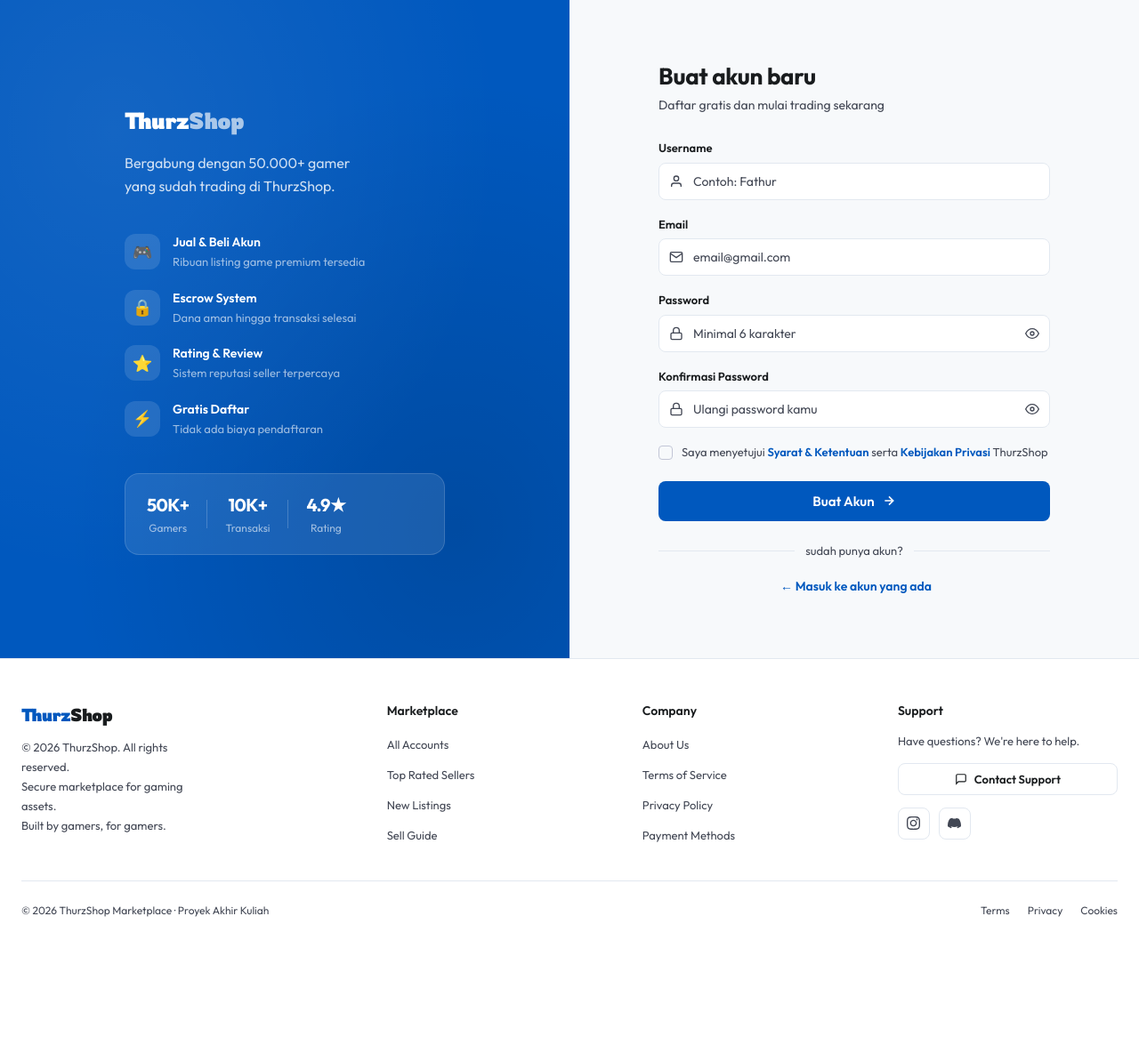
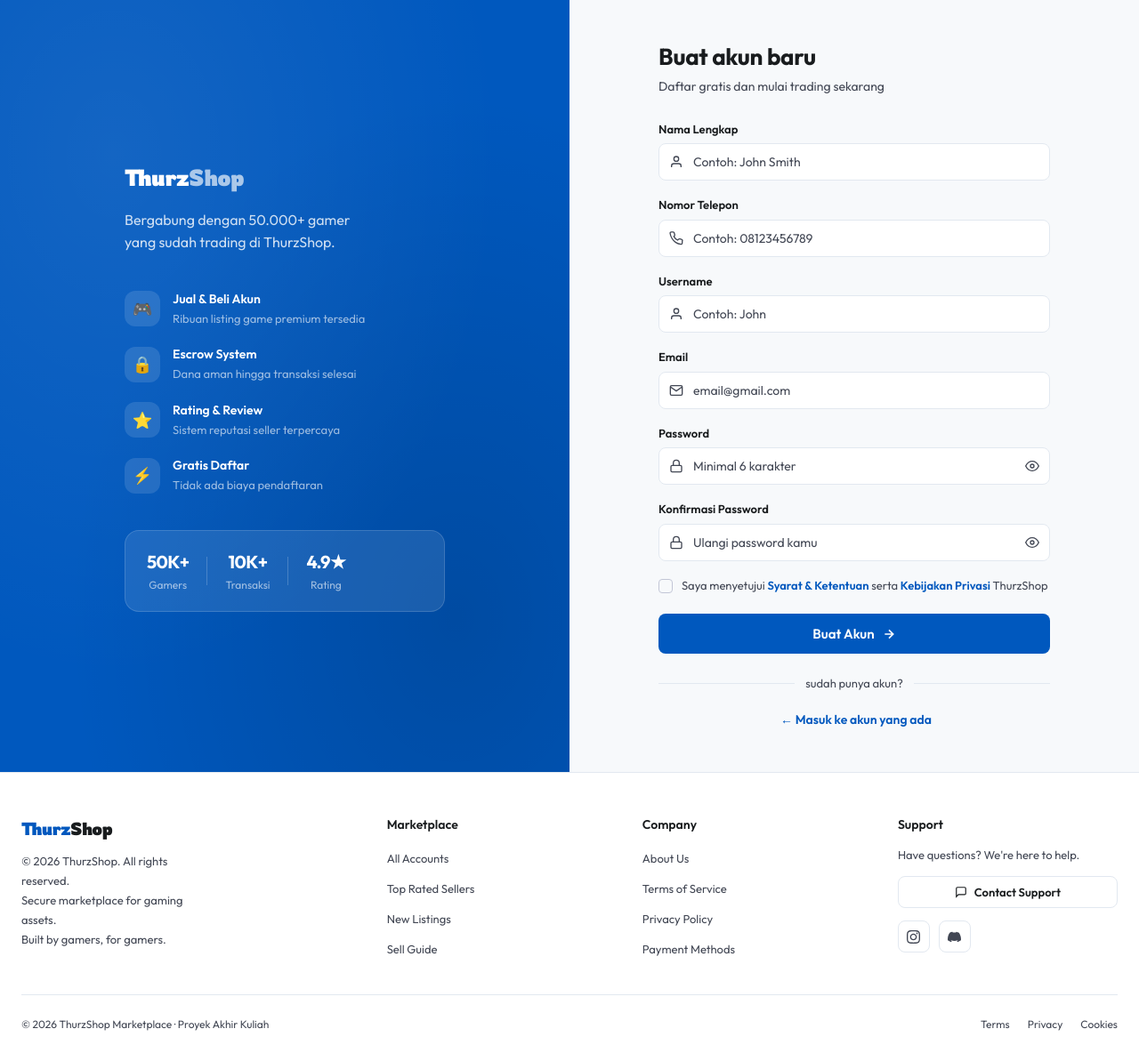
Before and after one commit to FaThurzz/WebAkhirPPW, a PHP site: page /pages/register.php in a window 1280 px wide. Shown: the part 61-1254 px from the top of the page at 89% size. Before the commit the page ends 1092 px from the top, so only its background shows below. Run offline with PHP 8.4, Linux system fonts and the light colour scheme.

Commit message:
fix regis

```diff
--- a/public_html/assets/page/js/register.js
+++ b/public_html/assets/page/js/register.js
@@ -26,6 +26,36 @@ document.addEventListener('DOMContentLoaded', () => {
     if (state === 'invalid') { el.classList.add('invalid'); el.textContent = '✗'; }
     if (state === 'none')    { el.textContent = ''; }
   }
+
+  /* ── Nama Lengkap: live validation ──────────── */
+  const fullNameInput = document.getElementById('full_name');
+  fullNameInput?.addEventListener('input', () => {
+    const val = fullNameInput.value.trim();
+    clearError('group-full_name');
+    if (!val) {
+      setCheck('check-full_name', 'none');
+    } else if (val.length < 3) {
+      setError('group-full_name', 'err-full_name', 'Minimal 3 karakter.');
+      setCheck('check-full_name', 'invalid');
+    } else {
+      setCheck('check-full_name', 'valid');
+    }
+  });
+
+  /* ── Nomor Telepon: live validation ──────────── */
+  const phoneInput = document.getElementById('phone_number');
+  phoneInput?.addEventListener('input', () => {
+    const val = phoneInput.value.trim();
+    clearError('group-phone_number');
+    if (!val) {
+      setCheck('check-phone_number', 'none');
+    } else if (!/^[0-9+\-\s]{8,15}$/.test(val)) {
+      setError('group-phone_number', 'err-phone_number', 'Format nomor telepon tidak valid.');
+      setCheck('check-phone_number', 'invalid');
+    } else {
+      setCheck('check-phone_number', 'valid');
+    }
+  });
 
   /* ── Username: live validation ───────────────── */
   const usernameInput = document.getElementById('username');
@@ -149,6 +179,8 @@ document.addEventListener('DOMContentLoaded', () => {
     registerForm.addEventListener('submit', (e) => {
       let valid = true;
 
+      const fullName    = fullNameInput?.value.trim()     ?? '';
+      const phone       = phoneInput?.value.trim()         ?? '';
       const username = usernameInput?.value.trim()    ?? '';
       const email    = emailInput?.value.trim()        ?? '';
       const password = passwordInput?.value            ?? '';
@@ -156,9 +188,17 @@ document.addEventListener('DOMContentLoaded', () => {
       const terms    = document.getElementById('terms')?.checked;
 
       // Reset semua error
-      ['group-username','group-email','group-password','group-password2','group-terms']
+      ['group-full_name','group-phone_number','group-username','group-email','group-password','group-password2','group-terms']
         .forEach(id => clearError(id));
 
+      if (!fullName || fullName.length < 3) {
+        setError('group-full_name', 'err-full_name', fullName ? 'Minimal 3 karakter.' : 'Nama lengkap tidak boleh kosong.');
+        valid = false;
+      }
+      if (!phone || !/^[0-9+\-\s]{8,15}$/.test(phone)) {
+        setError('group-phone_number', 'err-phone_number', phone ? 'Format nomor telepon tidak valid.' : 'Nomor telepon tidak boleh kosong.');
+        valid = false;
+      }
       if (!username || username.length < 3 || !/^[a-zA-Z0-9_]+$/.test(username)) {
         setError('group-username', 'err-username', username ? 'Username tidak valid.' : 'Username tidak boleh kosong.');
         valid = false;
--- a/public_html/pages/register.php
+++ b/public_html/pages/register.php
@@ -13,12 +13,26 @@ $errors  = [];
 $success = false;
 
 if ($_SERVER['REQUEST_METHOD'] === 'POST') {
-    $username  = trim($_POST['username']  ?? '');
-    $email     = trim($_POST['email']     ?? '');
-    $password  = $_POST['password']       ?? '';
-    $password2 = $_POST['password2']      ?? '';
+    $username     = trim($_POST['username']     ?? '');
+    $email        = trim($_POST['email']        ?? '');
+    $password     = $_POST['password']          ?? '';
+    $password2    = $_POST['password2']         ?? '';
+    $full_name    = trim($_POST['full_name']    ?? '');
+    $phone_number = trim($_POST['phone_number'] ?? '');
 
     // Validasi
+    if (empty($full_name)) {
+        $errors['full_name'] = 'Nama lengkap tidak boleh kosong.';
+    } elseif (strlen($full_name) < 3) {
+        $errors['full_name'] = 'Nama lengkap minimal 3 karakter.';
+    }
+
+    if (empty($phone_number)) {
+        $errors['phone_number'] = 'Nomor telepon tidak boleh kosong.';
+    } elseif (!preg_match('/^[0-9+\-\s]{8,15}$/', $phone_number)) {
+        $errors['phone_number'] = 'Format nomor telepon tidak valid.';
+    }
+
     if (empty($username)) {
         $errors['username'] = 'Username tidak boleh kosong.';
     } elseif (strlen($username) < 3) {
@@ -47,21 +61,21 @@ if ($_SERVER['REQUEST_METHOD'] === 'POST') {
 
     // Cek duplikat username / email
     if (empty($errors)) {
-        $stmt = $conn->prepare("SELECT id FROM users WHERE username = ? OR email = ? LIMIT 1");
+        $stmt = $conn->prepare("SELECT ID_User FROM users WHERE username = ? OR email = ? LIMIT 1");
         $stmt->bind_param('ss', $username, $email);
         $stmt->execute();
         $stmt->store_result();
 
         if ($stmt->num_rows > 0) {
             // Cek mana yang duplikat
-            $stmtU = $conn->prepare("SELECT id FROM users WHERE username = ? LIMIT 1");
+            $stmtU = $conn->prepare("SELECT ID_User FROM users WHERE username = ? LIMIT 1");
             $stmtU->bind_param('s', $username);
             $stmtU->execute();
             $stmtU->store_result();
             if ($stmtU->num_rows > 0) $errors['username'] = 'Username sudah digunakan.';
             $stmtU->close();
 
-            $stmtE = $conn->prepare("SELECT id FROM users WHERE email = ? LIMIT 1");
+            $stmtE = $conn->prepare("SELECT ID_User FROM users WHERE email = ? LIMIT 1");
             $stmtE->bind_param('s', $email);
             $stmtE->execute();
             $stmtE->store_result();
@@ -75,8 +89,8 @@ if ($_SERVER['REQUEST_METHOD'] === 'POST') {
     if (empty($errors)) {
         $hashed = password_hash($password, PASSWORD_DEFAULT);
         $role   = 'user';
-        $stmt   = $conn->prepare("INSERT INTO users (username, email, password, role) VALUES (?, ?, ?, ?)");
-        $stmt->bind_param('ssss', $username, $email, $hashed, $role);
+        $stmt   = $conn->prepare("INSERT INTO users (username, email, password, full_name, phone_number, role) VALUES (?, ?, ?, ?, ?, ?)");
+        $stmt->bind_param('ssssss', $username, $email, $hashed, $full_name, $phone_number, $role);
 
         if ($stmt->execute()) {
             $success = true;
@@ -193,6 +207,43 @@ include '../includes/header.php';
 
       <form method="POST" action="register.php" class="login-form" id="registerForm" novalidate>
 
+        <!-- Nama Lengkap -->
+        <div class="form-group <?php echo isset($errors['full_name']) ? 'has-error' : ''; ?>" id="group-full_name">
+          <label class="form-label" for="full_name">Nama Lengkap</label>
+          <div class="form-input-wrap">
+            <svg class="form-icon" width="16" height="16" fill="none" stroke="currentColor" stroke-width="2" viewBox="0 0 24 24">
+              <path d="M20 21v-2a4 4 0 0 0-4-4H8a4 4 0 0 0-4 4v2"/>
+              <circle cx="12" cy="7" r="4"/>
+            </svg>
+            <input type="text" id="full_name" name="full_name" class="form-input"
+              placeholder="Contoh: John Smith"
+              value="<?php echo htmlspecialchars($_POST['full_name'] ?? ''); ?>"
+              autocomplete="name" required />
+            <span class="form-input-check" id="check-full_name"></span>
+          </div>
+          <span class="form-error-msg" id="err-full_name">
+            <?php echo htmlspecialchars($errors['full_name'] ?? ''); ?>
+          </span>
+        </div>
+
+        <!-- Nomor Telepon -->
+        <div class="form-group <?php echo isset($errors['phone_number']) ? 'has-error' : ''; ?>" id="group-phone_number">
+          <label class="form-label" for="phone_number">Nomor Telepon</label>
+          <div class="form-input-wrap">
+            <svg class="form-icon" width="16" height="16" fill="none" stroke="currentColor" stroke-width="2" viewBox="0 0 24 24">
+              <path d="M22 16.92v3a2 2 0 0 1-2.18 2 19.79 19.79 0 0 1-8.63-3.07A19.5 19.5 0 0 1 4.69 12 19.79 19.79 0 0 1 1.61 3.4 2 2 0 0 1 3.6 1.22h3a2 2 0 0 1 2 1.72c.127.96.361 1.903.7 2.81a2 2 0 0 1-.45 2.11L7.91 8.77a16 16 0 0 0 6.29 6.29l1.62-1.62a2 2 0 0 1 2.11-.45c.907.339 1.85.573 2.81.7A2 2 0 0 1 22 16.92z"/>
+            </svg>
+            <input type="tel" id="phone_number" name="phone_number" class="form-input"
+              placeholder="Contoh: 08123456789"
+              value="<?php echo htmlspecialchars($_POST['phone_number'] ?? ''); ?>"
+              autocomplete="tel" required />
+            <span class="form-input-check" id="check-phone_number"></span>
+          </div>
+          <span class="form-error-msg" id="err-phone_number">
+            <?php echo htmlspecialchars($errors['phone_number'] ?? ''); ?>
+          </span>
+        </div>
+
         <!-- Username -->
         <div class="form-group <?php echo isset($errors['username']) ? 'has-error' : ''; ?>" id="group-username">
           <label class="form-label" for="username">Username</label>
@@ -202,7 +253,7 @@ include '../includes/header.php';
               <circle cx="12" cy="7" r="4"/>
             </svg>
             <input type="text" id="username" name="username" class="form-input"
-              placeholder="Contoh: Fathur"
+              placeholder="Contoh: John"
               value="<?php echo htmlspecialchars($_POST['username'] ?? ''); ?>"
               autocomplete="username" required />
             <span class="form-input-check" id="check-username"></span>
```
